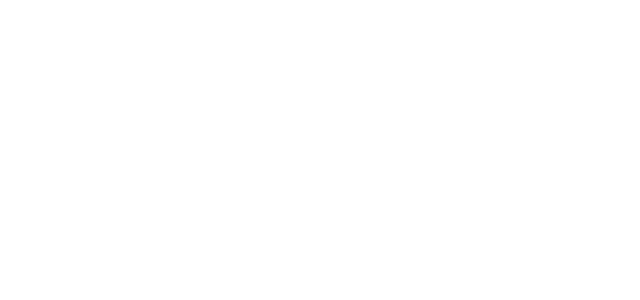
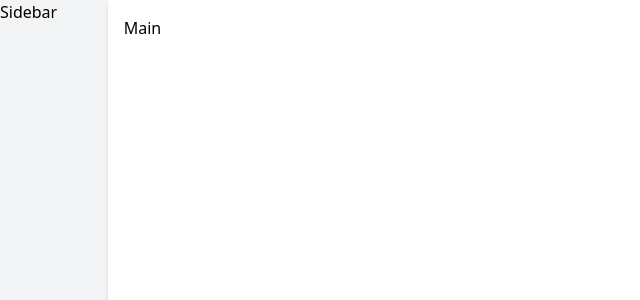
Before and after one commit to st-eve-code/RealEstate, a React (Vite) app: page /admin in a window 1280 px wide. Before the commit this address had no page. Shown: the top 300 px of the page, without its empty margins (0-640 px from the left). Built offline with nearby package versions, Linux system fonts and the light colour scheme.

Commit message:
admin dashboard

```diff
--- a/src/App.jsx
+++ b/src/App.jsx
@@ -11,6 +11,7 @@
 import HostSpace from './pages/HostSpace';
 import Contact_us from './pages/Contact_us';
 import Dashboard from './pages/User/Dashboard';
+import Admin from './pages/Admin/Admin';
 import PropertiesTable from './components/PropertiesTable'; // Simple table component
 import './App.css';
 import CaretakerDashboard from './components/Caretaker_Dashboard/Dashboard';
@@ -33,6 +34,7 @@
         <Route path="/hostspace" element={<HostSpace/>}/>
         {/* Single simple properties route */}
         <Route path="/properties" element={<PropertiesTable/>}/>
+        <Route path="/admin" element={<Admin/>}/>
       </Routes>
     </Router>
   )
--- /dev/null
+++ b/src/pages/Admin/Admin.jsx
@@ -0,0 +1,16 @@
+import React from 'react';
+import '../../App.css';
+import Sidebar from './Components/Sidebar';
+import Main from './Components/Main';
+
+function Admin() {
+  const [sidebarOpen, setSidebarOpen] = React.useState(false);
+  return (
+    <section className="admin-section bg-gray-100 min-h-screen grid grid-cols-1 md:grid-cols-12 gap-3">
+      <Sidebar onToggle={() => setSidebarOpen(!sidebarOpen)} sidebarOpen={sidebarOpen} />
+      <Main />
+    </section>
+  )
+}
+
+export default Admin
--- /dev/null
+++ b/src/pages/Admin/Components/Main.jsx
@@ -0,0 +1,11 @@
+import React from 'react'
+
+function Main() {
+  return (
+    <section className="main md:col-span-10 p-4 bg-white shadow-md">
+        Main
+    </section>
+  )
+}
+
+export default Main
--- /dev/null
+++ b/src/pages/Admin/Components/Maincontents/Contents.jsx
@@ -0,0 +1,9 @@
+import React from 'react'
+
+function Contents() {
+  return (
+    <div>Contents</div>
+  )
+}
+
+export default Contents
--- /dev/null
+++ b/src/pages/Admin/Components/Sidebar.jsx
@@ -0,0 +1,9 @@
+import React from 'react'
+
+function Sidebar() {
+  return (
+    <div>Sidebar</div>
+  )
+}
+
+export default Sidebar
--- a/src/pages/Footer.jsx
+++ b/src/pages/Footer.jsx
@@ -96,7 +96,7 @@
 
     const navigate = useNavigate();
   return (
-    <section className='bg-blue-100/40 backdrop-blur-sm mt-[5rem]'>
+    <section className='bg-white backdrop-blur-sm mt-[5rem]'>
         <div className='flex flex-wrap justify-between items-start m-8 p-[1rem]'>
             <div className='p-3 max-w-[20rem]'> {/* links to all social medias */}
                 <img src={logo} onClick={()=>navigate('/')} alt="" className='w-[8rem] cursor-pointer'/>
```
